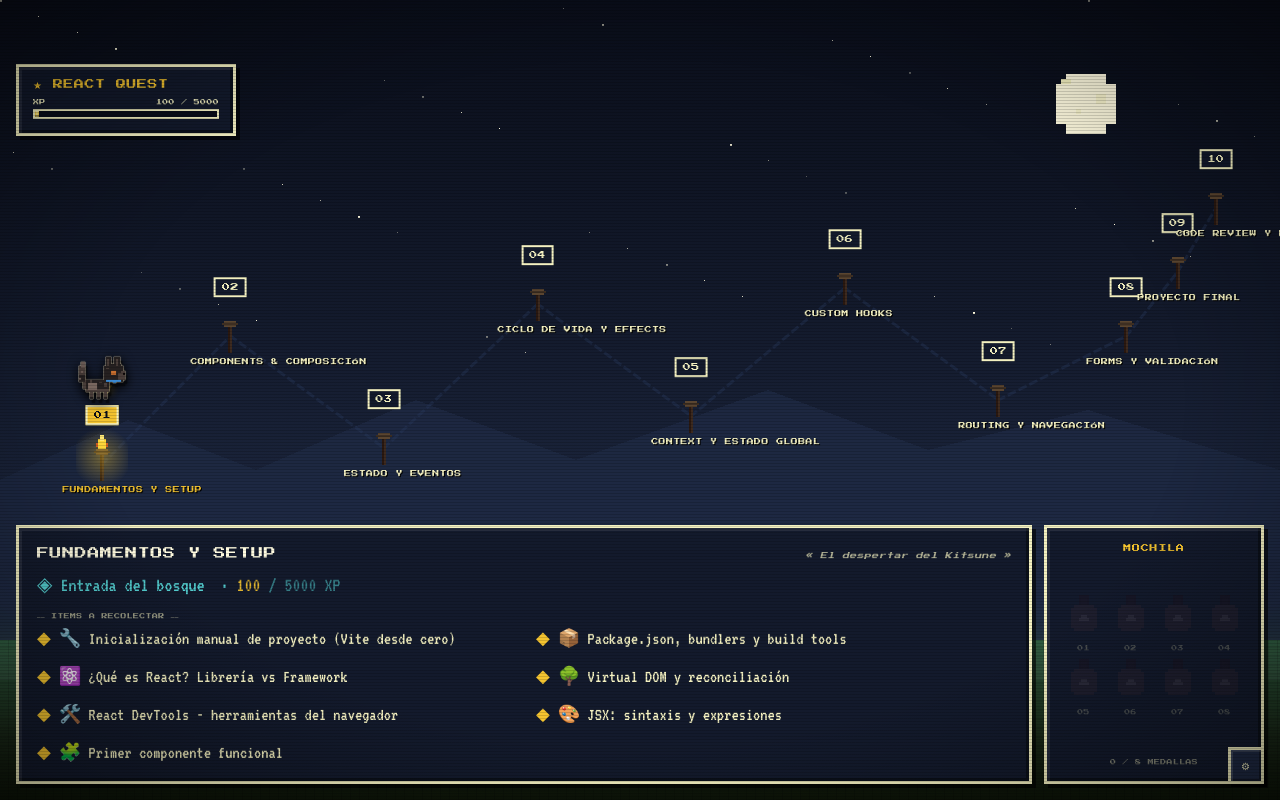
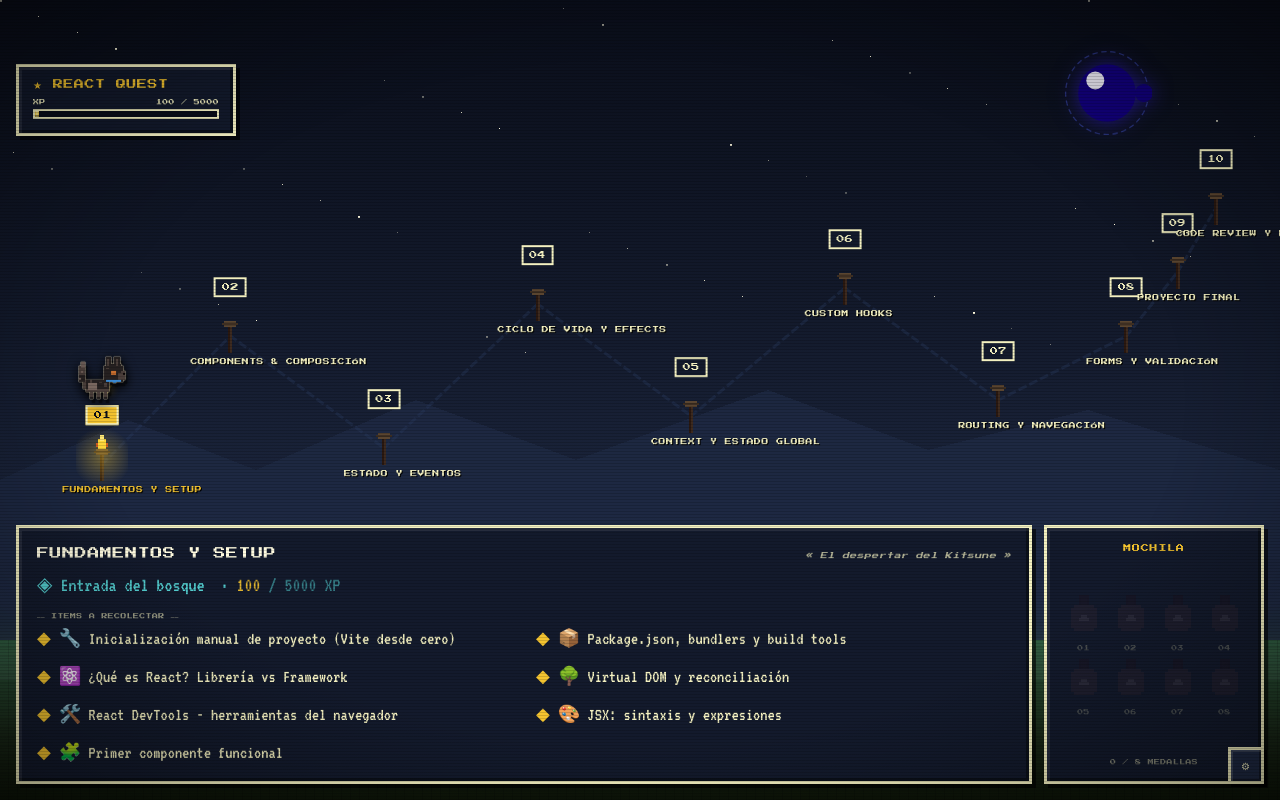
Before and after one commit to nikodev-documentacion/roadmap-react-quest, a React (Vite) app: page / in a window 1280 px wide. Built offline with nearby package versions, Linux system fonts and the light colour scheme.

Commit message:
feat: update favicon and enhance Lua logo with animation effects in Forest component

```diff
--- a/index.html
+++ b/index.html
@@ -8,7 +8,7 @@
     <link rel="preconnect" href="https://fonts.googleapis.com" />
     <link rel="preconnect" href="https://fonts.gstatic.com" crossorigin />
     <link href="https://fonts.googleapis.com/css2?family=Press+Start+2P&family=VT323&display=swap" rel="stylesheet" />
-    <title>React Quest · Roadmap del Kitsune · NikoDev</title>
+    <title>React Quest</title>
   </head>
   <body class="bg-night-0 text-moon">
     <div id="root"></div>
--- a/src/components/scene/Forest.tsx
+++ b/src/components/scene/Forest.tsx
@@ -184,22 +184,41 @@
           }}
         />
       ))}
+      {/* Lua language logo — animated */}
       <div
         style={{
           position: "absolute",
-          top: "8%",
-          right: "12%",
-          width: 80,
-          height: 80,
-          animation: "pulse-glow 4s ease-in-out infinite",
+          top: "6%",
+          right: "10%",
+          width: 90,
+          height: 90,
+          filter: "drop-shadow(0 0 10px #3a20ff88)",
         }}
       >
-        <svg viewBox="0 0 16 16" width="80" height="80" shapeRendering="crispEdges">
-          <rect x="4" y="2" width="8" height="12" fill="var(--moon-glow)" />
-          <rect x="2" y="4" width="12" height="8" fill="var(--moon-glow)" />
-          <rect x="3" y="3" width="2" height="1" fill="var(--moon)" />
-          <rect x="10" y="6" width="2" height="2" fill="var(--moon)" opacity="0.6" />
-          <rect x="6" y="9" width="1" height="1" fill="var(--moon)" opacity="0.6" />
+        <svg viewBox="0 0 100 100" width="90" height="90">
+          {/* Dashed orbit ring — rotates */}
+          <circle cx="50" cy="50" r="46" fill="none" stroke="#4455cc" strokeWidth="1.5"
+            strokeDasharray="6 4" opacity="0.5">
+            <animateTransform attributeName="transform" type="rotate"
+              from="0 50 50" to="360 50 50" dur="14s" repeatCount="indefinite"/>
+          </circle>
+
+          {/* Main Lua circle — gentle pulse */}
+          <circle cx="50" cy="50" r="32" fill="#12007d">
+            <animate attributeName="r" values="32;33.5;32" dur="3s" repeatCount="indefinite"/>
+          </circle>
+
+          {/* White highlight */}
+          <circle cx="37" cy="36" r="10" fill="white" opacity="0.92">
+            <animate attributeName="opacity" values="0.92;0.65;0.92" dur="3s" repeatCount="indefinite"/>
+          </circle>
+
+          {/* Small orbiting circle */}
+          <g>
+            <animateTransform attributeName="transform" type="rotate"
+              from="0 50 50" to="360 50 50" dur="8s" repeatCount="indefinite"/>
+            <circle cx="91" cy="50" r="10" fill="#12007d"/>
+          </g>
         </svg>
       </div>
       <svg
```
Also changed, not shown: public/favicon.svg.
